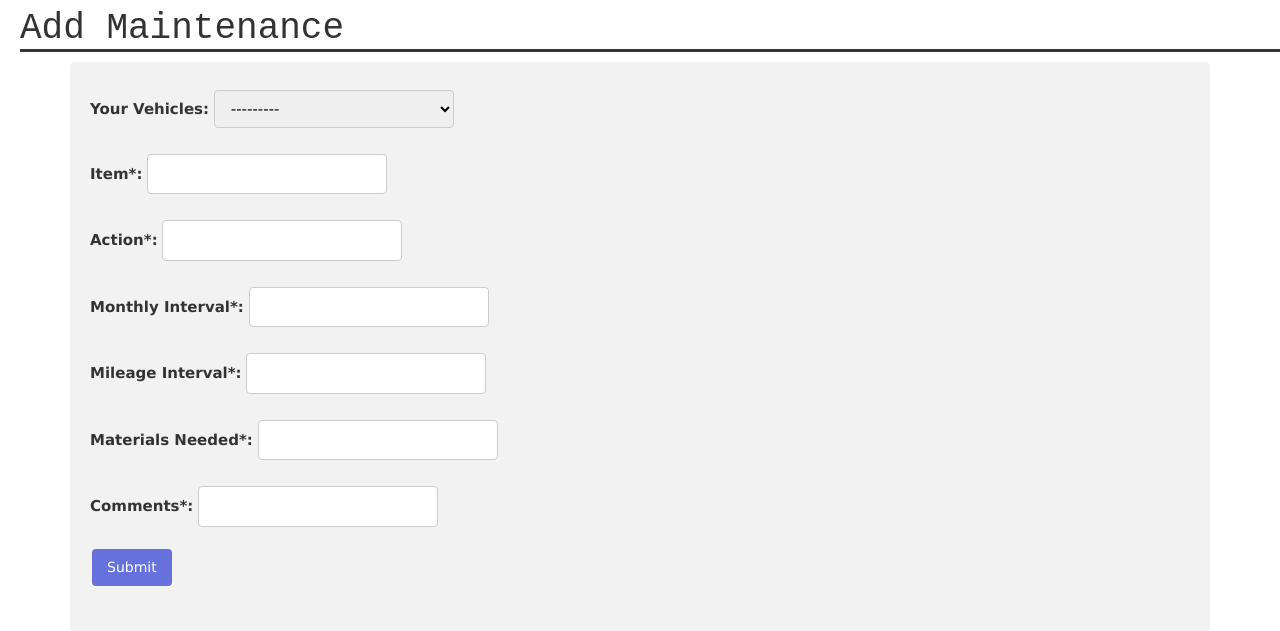
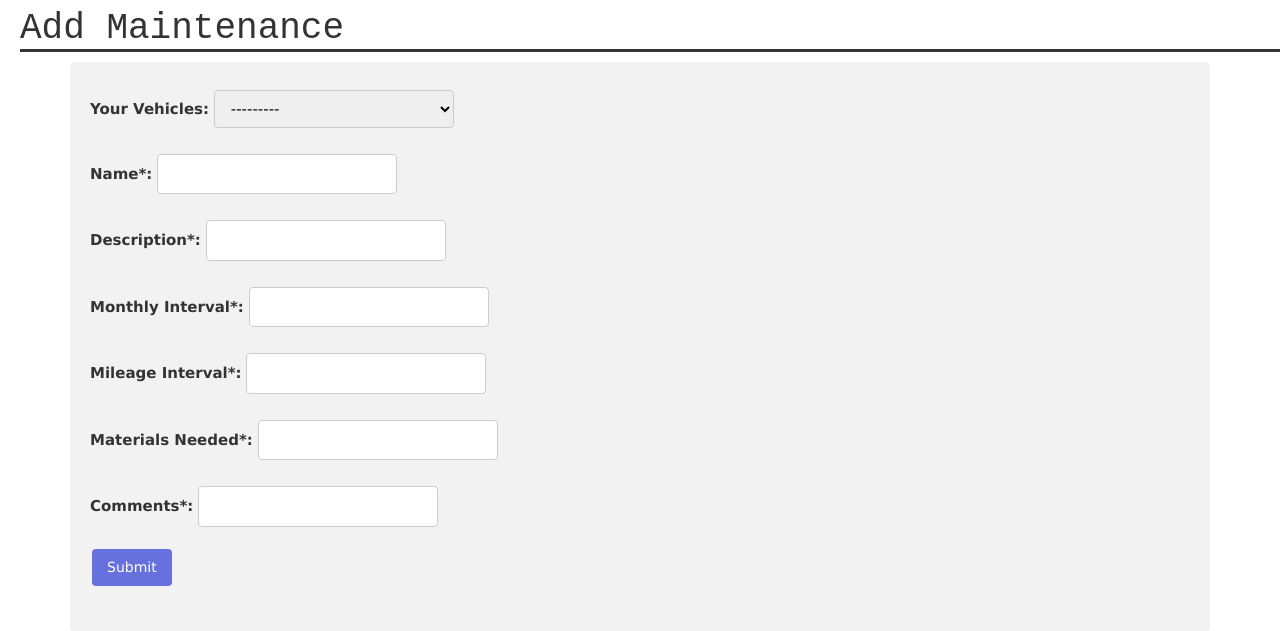
Before and after one commit to skmerten/KeepItRunnin-DJANGO, a Django app: page /maintenance/add/ in a window 1280 px wide. Shown: the part 51-682 px from the top of the page. Run offline with Django 3.2, Linux system fonts and the light colour scheme; data comes from the database, SQL or seed files in the repository; parts of the project's set-up code (start-up, migrations or seed data) failed here and were passed over; some libraries are stand-ins or nearby versions.

Commit message:
Renamed Maintenance Item to Name and Action to Description in DB and all templates, views, models, forms.

```diff
--- a/KeepItRunnin-DJ/app/forms.py
+++ b/KeepItRunnin-DJ/app/forms.py
@@ -34,8 +34,8 @@
 
 class NewMaintenance(forms.ModelForm):
     vehicle = forms.ModelChoiceField(label='Your Vehicles', queryset=Vehicle.objects.all(), widget=forms.Select(attrs={'class':'input'}))
-    item = forms.CharField(label='Item*', required=True, max_length=100, widget=forms.TextInput(attrs={'class' : 'input'}))
-    action = forms.CharField(label='Action*', required=True, max_length=100, widget=forms.TextInput(attrs={'class':'input'}))
+    name = forms.CharField(label='Name*', required=True, max_length=100, widget=forms.TextInput(attrs={'class' : 'input'}))
+    description = forms.CharField(label='Description*', required=True, max_length=100, widget=forms.TextInput(attrs={'class':'input'}))
     months = forms.IntegerField(label='Monthly Interval*', widget=forms.NumberInput(attrs={'class':'input'}))
     miles = forms.IntegerField(label='Mileage Interval*', widget=forms.NumberInput(attrs={'class':'input'}))
     materials = forms.CharField(label='Materials Needed*', required=True, max_length=255, widget=forms.TextInput(attrs={'class':'input'}))
@@ -43,7 +43,7 @@
 
     class Meta:
         model = Maintenance
-        fields = ('vehicle', 'item', 'action', 'months', 'miles', 'materials', 'comments',)
+        fields = ('vehicle', 'name', 'description', 'months', 'miles', 'materials', 'comments',)
 
 class ChooseMaintenance(forms.ModelForm):
     maintenance = forms.ModelChoiceField(label='Maintenance Plans', queryset=Maintenance.objects.all(), widget=forms.Select(attrs={'class':'input'}))
--- a/KeepItRunnin-DJ/app/models.py
+++ b/KeepItRunnin-DJ/app/models.py
@@ -18,15 +18,15 @@
 
 class Maintenance(models.Model):
     vehicle = models.ForeignKey(Vehicle, on_delete=models.CASCADE)
-    item = models.CharField(max_length=100)
-    action = models.CharField(max_length=100)
+    name = models.CharField(max_length=100)
+    description = models.CharField(max_length=100)
     months = models.IntegerField(max_length=None)
     miles = models.IntegerField(max_length=None)
     materials = models.CharField(max_length=250)
     comments = models.CharField(max_length=250)
 
     def __str__(self):
-        return str(self.pk) + ' ' + self.vehicle.make + ' ' + self.vehicle.model + ' ' +  self.item + ' ' + self.action
+        return str(self.pk) + ' ' + self.vehicle.make + ' ' + self.vehicle.model + ' ' +  self.name
 
 class Maintenance_History(models.Model):
     maintenance = models.ForeignKey(Maintenance, on_delete=models.CASCADE)
@@ -37,7 +37,7 @@
     completed = models.IntegerField(max_length=None)
 
     def __str__(self):
-        return self.item + ' ' + self.action + ' ' + self.date_completed
+        return self.maintenance.name + ' ' + self.maintenance.description + ' ' + self.date_completed
 
 class Part(models.Model):
     vehicle = models.ForeignKey(Vehicle, on_delete=models.CASCADE)
--- a/KeepItRunnin-DJ/app/templates/app/histMaint.html
+++ b/KeepItRunnin-DJ/app/templates/app/histMaint.html
@@ -27,8 +27,8 @@
 
 <table id="schedulMaint2">
   <tr>
-    <th>Item</th>
-    <th>Action</th>
+    <th>Name</th>
+    <th>description</th>
     <th>Monthly Interval</th>
 	<th>Mileage Interval</th>
 	<th>Comments</th>
--- a/KeepItRunnin-DJ/app/templates/app/home.html
+++ b/KeepItRunnin-DJ/app/templates/app/home.html
@@ -33,7 +33,7 @@
 		</div>
 		<div class="w3-container w3-light-grey w3-left-align w3-padding-16" id="maint_contents">
 			{% for maint in maintenance %}
-                    <p>{{maint.item}} {{maint.action}}</p>
+                    <p>{{maint.name}} {{maint.description}}</p>
             {% endfor %}
 		</div>
 	</div>
--- a/KeepItRunnin-DJ/app/views.py
+++ b/KeepItRunnin-DJ/app/views.py
@@ -109,8 +109,8 @@
     maintenance = Maintenance.objects.get(id = pk)
     form = NewMaintenance(initial={
             'vehicle':maintenance.vehicle,
-            'item': maintenance.item,
-            'action': maintenance.action,
+            'name': maintenance.name,
+            'description': maintenance.description,
             'months': maintenance.months,
             'miles': maintenance.miles,
             'materials':maintenance.materials,
```
Also changed, not shown: KeepItRunnin-DJ/app/templates/app/logMaint.html (+4 -4 lines), KeepItRunnin-DJ/app/templates/app/viewMaint.html (+4 -4 lines), KeepItRunnin-DJ/app/migrations/0007_auto_20190126_0849.py (added), KeepItRunnin-DJ/db.sqlite3.
